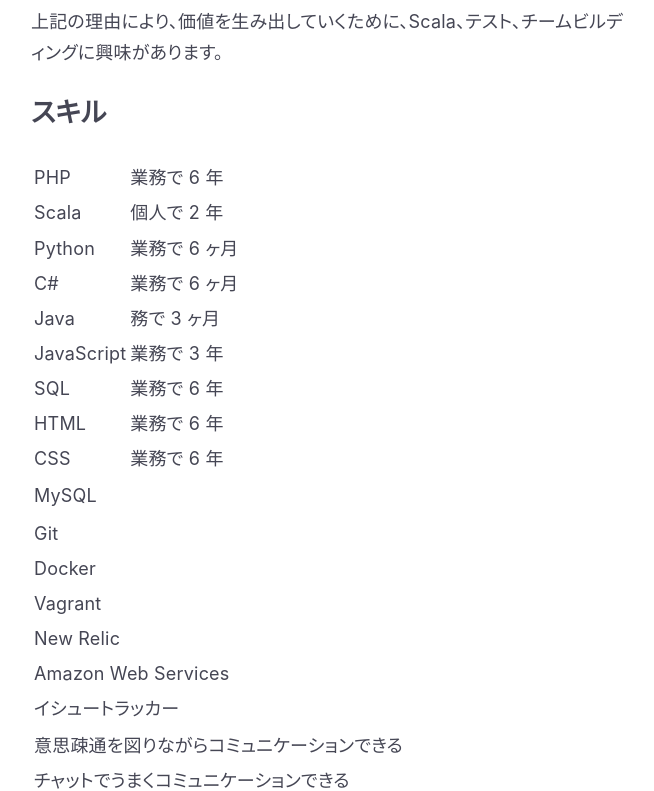
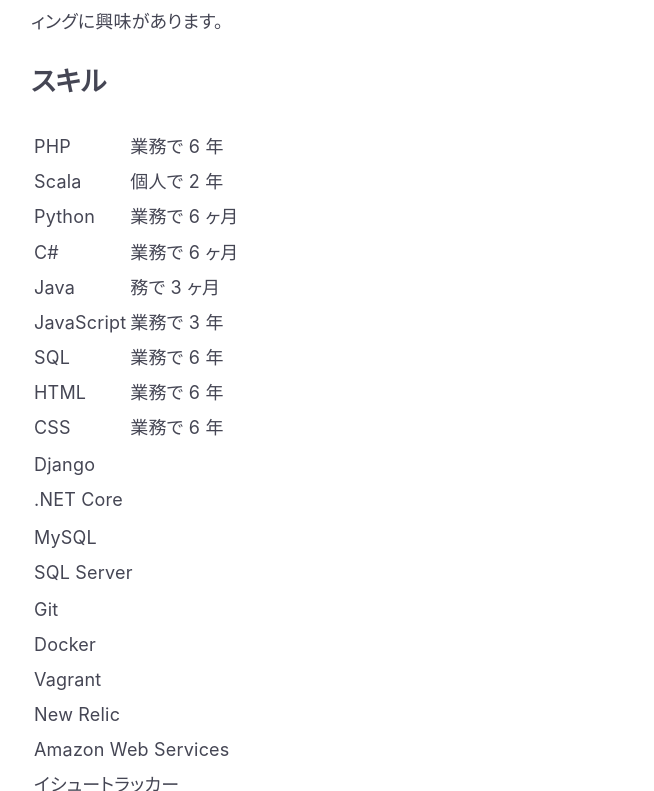
Before and after one commit to 5000164/5000164.jp, a Gatsby site: page / in a window 1280 px wide. Shown: the part 4651-5442 px from the top of the page, without its empty margins (309-963 px from the left). Built offline with nearby package versions, Linux system fonts and the light colour scheme; Gatsby itself is replaced by a stand-in of ours.

Commit message:
feat: adding experiences I have experienced a little

```diff
--- a/src/components/Contents/details.js
+++ b/src/components/Contents/details.js
@@ -114,7 +114,7 @@
     <h3>現時点で足りないものは成長することで補うことができる</h3>
     <p>
       今までも安定的に不安定という価値観のもとにさまざまなチャレンジを行ってきました。
-      新しい人に出会うことで新しいことを学び、普段からの自己学習や勉強会への参加などによって繰り返し自分を高めることに成功しており、自分に足りないものは自ら成長して補っていくことができます。
+      普段から新しいことを勉強しており、自分に足りないものは自ら成長して補っていくことができます。
     </p>
     <h2>進みたい方向</h2>
     <p>
@@ -175,7 +175,18 @@
     </table>
     <table>
       <tr>
+        <td>Django</td>
+      </tr>
+      <tr>
+        <td>.NET Core</td>
+      </tr>
+    </table>
+    <table>
+      <tr>
         <td>MySQL</td>
+      </tr>
+      <tr>
+        <td>SQL Server</td>
       </tr>
     </table>
     <table>
```
